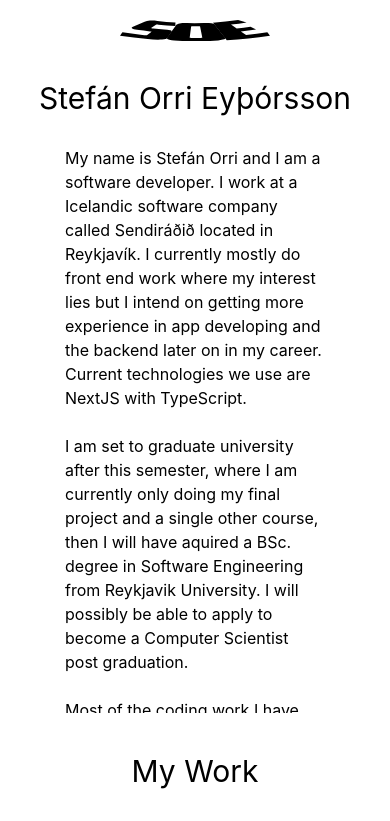
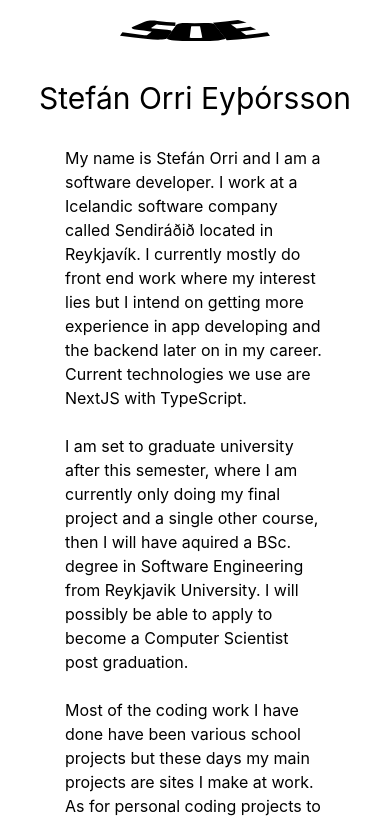
Before and after one commit to stefanorrie/stefanonline, a Next.js app: page / in a window 390 px wide. Shown: the top 821 px of the page. Built offline with nearby package versions, Linux system fonts and the light colour scheme.

Commit message:
revert test lol

```diff
--- a/styles/Home.module.css
+++ b/styles/Home.module.css
@@ -138,7 +138,7 @@
 @media (max-width: 520px) {
     /* For mobile phones: */
     .wrapper {
-        height: 185vh;
+        height: 215vh;
     }
     .under {
         top: 20px;
```
